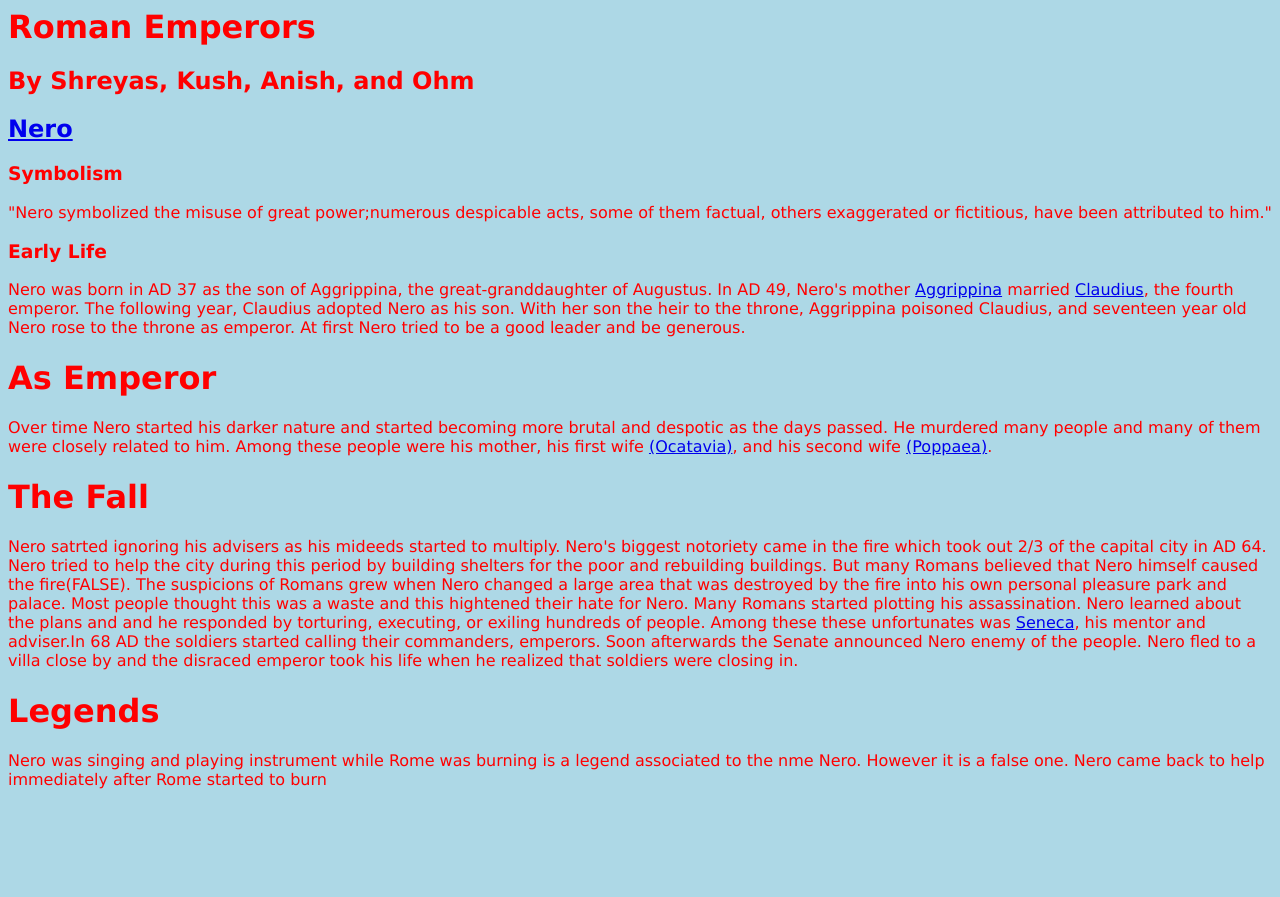
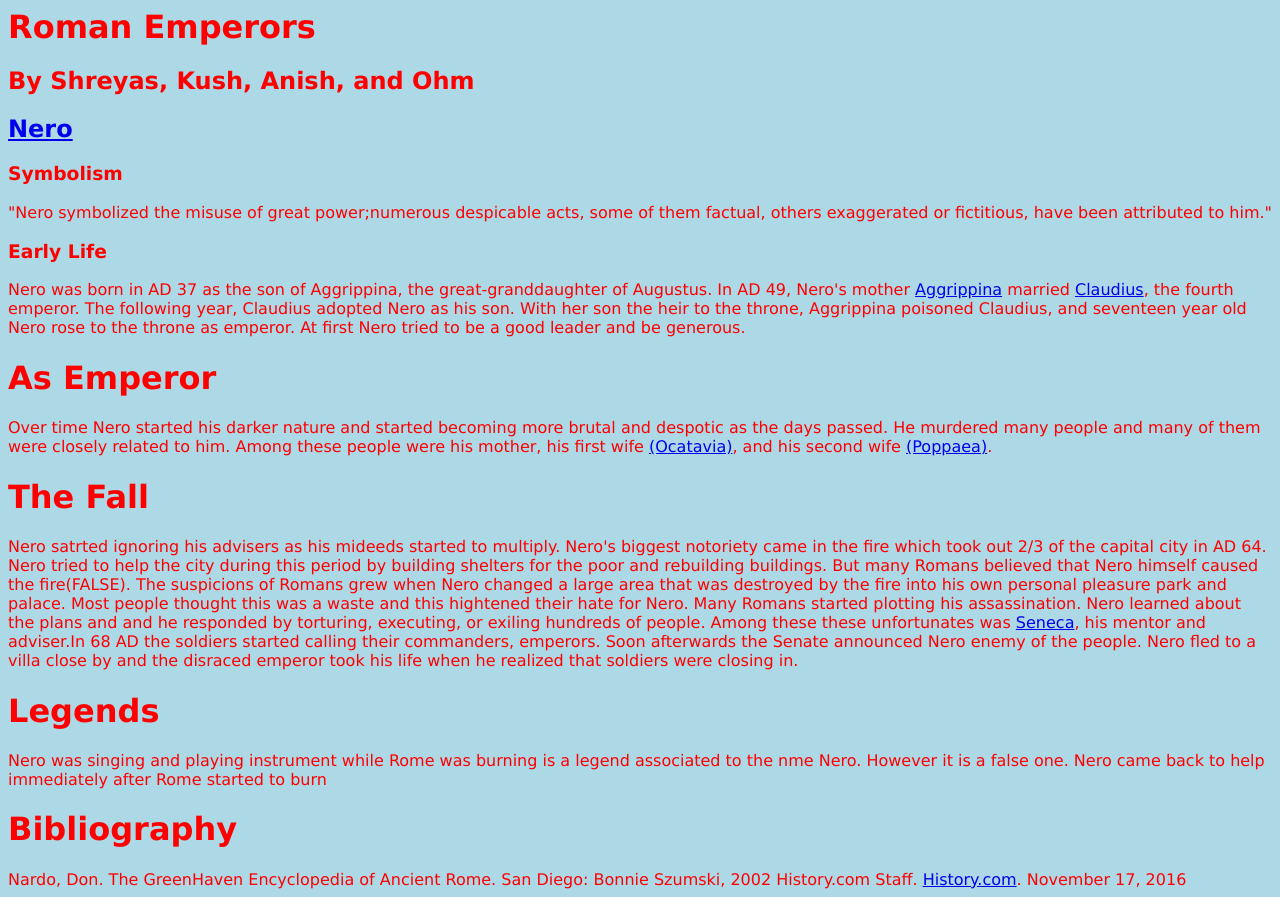
Before and after one commit to ShreyasTheGreat/Nero, a plain HTML site: page index.html in a window 1280 px wide. Before the commit the page ends 800 px from the top, so only its background shows below. Drawn offline with Linux system fonts and the light colour scheme.

Commit message:
Update index.html

```diff
--- a/index.html
+++ b/index.html
@@ -32,6 +32,9 @@ Nero was born in AD 37 as the son of Aggrippina, the great-granddaughter of Augu
 	Legends
 </h1>
 	Nero was singing and playing instrument while Rome was burning is a legend associated to the nme Nero. However it is a false one. Nero came back to help immediately after Rome started to burn
+	<h1>Bibliography</h1>
+	Nardo, Don. The GreenHaven Encyclopedia of Ancient Rome. San Diego: Bonnie Szumski, 2002
+	History.com Staff. <a href="http://www.history.com/news/ask-history/did-nero-really-fiddle-while-rome-burned">History.com</a>. November 17, 2016
 </font>
 
 </html>
```
